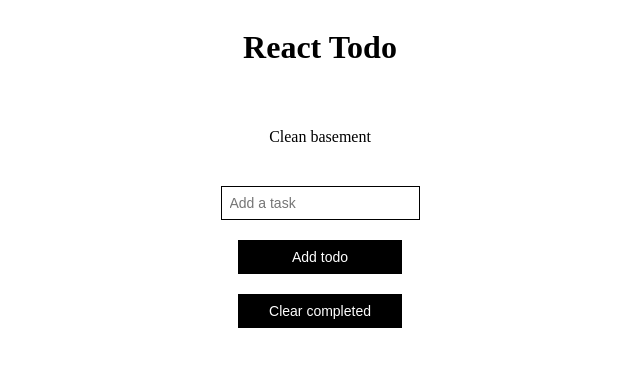
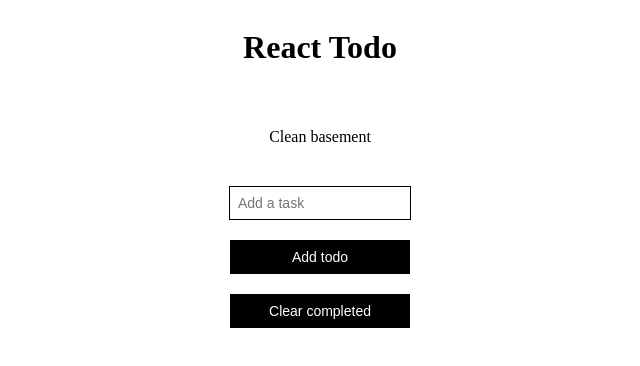
Before and after one commit to keegn/simple-react-todo, a React (Create React App) app: page / in a window 1280 px wide. Shown: the top 366 px of the page, without its empty margins (320-960 px from the left). Built offline with nearby package versions, Linux system fonts and the light colour scheme.

Commit message:
Still adjusting buttons

```diff
--- a/src/components/global-styles/GlobalStyles.js
+++ b/src/components/global-styles/GlobalStyles.js
@@ -9,18 +9,18 @@ export const AppContainer = styled.div`
 
 export const StyledButton = styled.button`
   padding: 8px 8px;
-  width: 164px;
+  width: 180px;
   border: 1px solid black;
   outline: none;
   color: white;
   background: black;
   font-size: 14px;
-  box-sizing: border-box;
 `;
 
 export const StyledInput = styled.input`
   padding: 8px 8px;
   background: white;
+  width: 164px;
   outline: none;
   border: 1px solid black;
   color: black;
```
